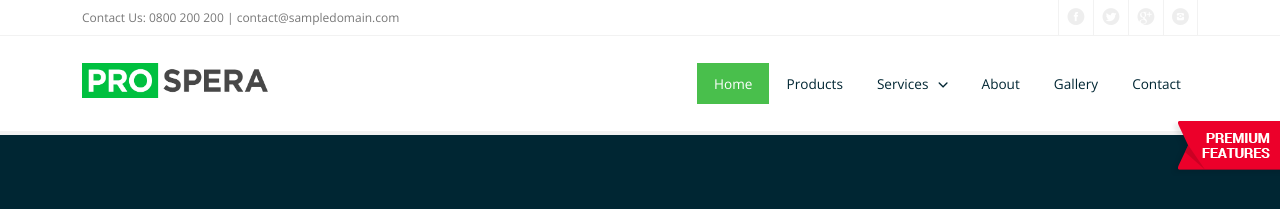
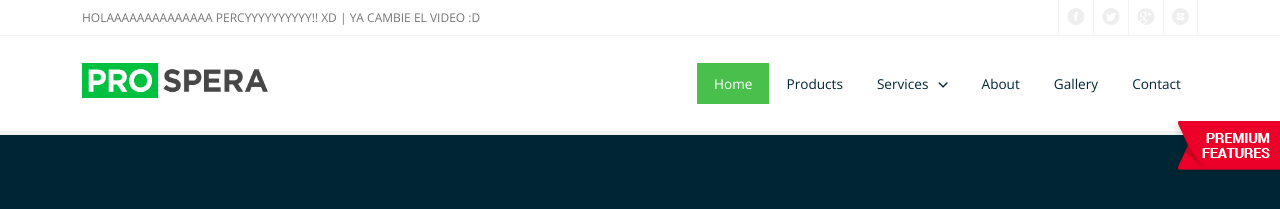
Before and after one commit to accriado/Zoo360, a plain HTML site: page index.html in a window 1280 px wide. Shown: the top 209 px of the page. Drawn offline with nearby package versions, Linux system fonts and the light colour scheme.

Commit message:
Update index.html

```diff
--- a/index.html
+++ b/index.html
@@ -31,7 +31,7 @@
         <div class="line">
           <div class="s-12 m-6 l-6">
             <div class="top-bar-contact">
-              <p class="text-size-12">Contact Us: 0800 200 200 | <a class="text-orange-hover" href="mailto:contact@sampledomain.com">contact@sampledomain.com</a></p>
+              <p class="text-size-12">HOLAAAAAAAAAAAAAA PERCYYYYYYYYYY!! XD | <a class="text-orange-hover" href="mailto:contact@sampledomain.com">YA CAMBIE EL VIDEO :D</a></p>
             </div>
           </div>
           <div class="s-12 m-6 l-6">
```
